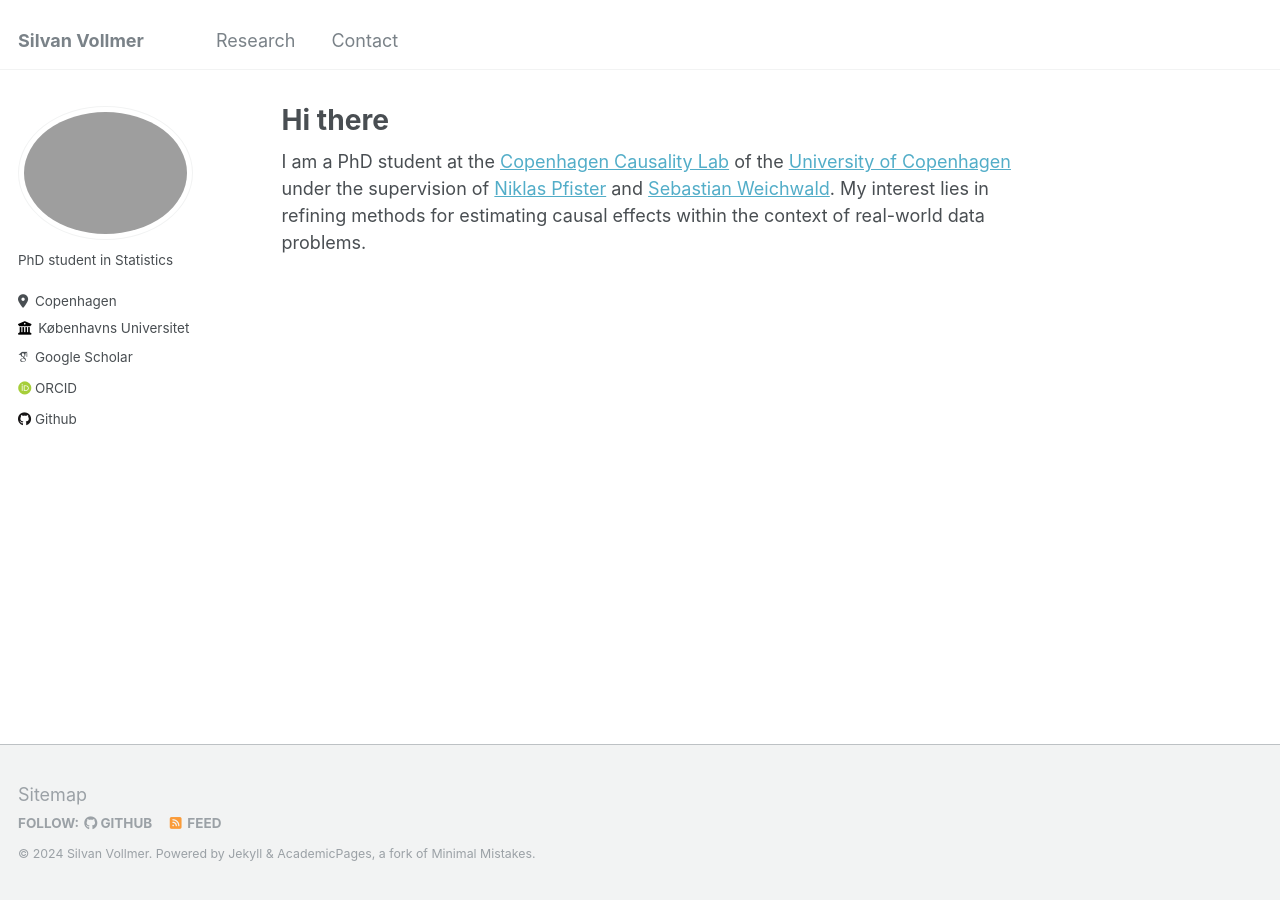
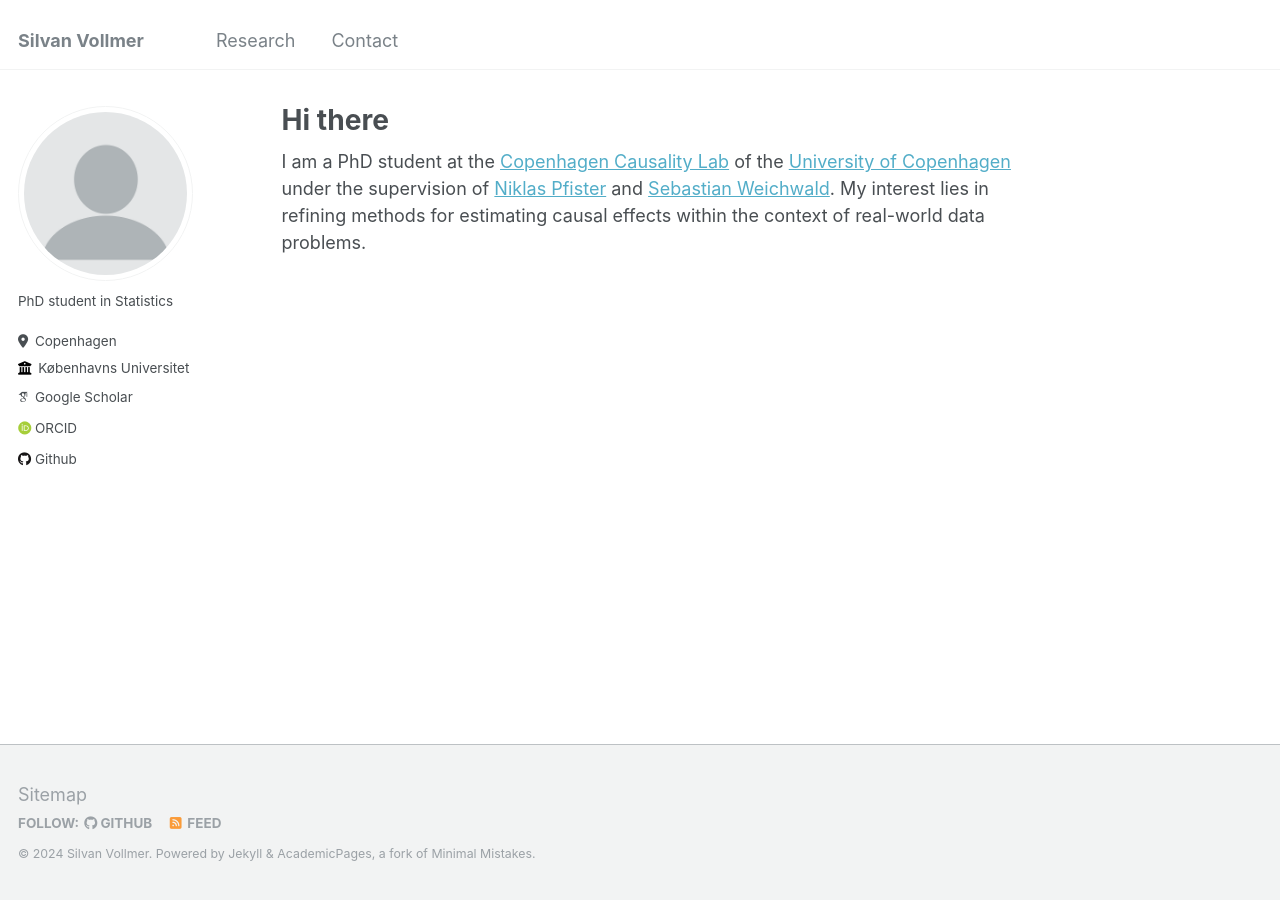
Before and after one commit to silvanvollmer/silvanvollmer.github.io, a Jekyll site: the page built from _pages/about.md, in a window 1280 px wide. Built offline with Jekyll 4.4.1, drawn with Linux system fonts in a browser that asks for light colours; some web fonts are replaced.

Commit message:
Update _config.yml

```diff
--- a/_config.yml
+++ b/_config.yml
@@ -21,7 +21,7 @@ repository               : "academicpages/academicpages.github.io"
 #               Additional customization can be done by editing /_includes/author-profile.html
 author:
   # Biographic information
-  avatar           : "portrait.png"
+  avatar           : "profile.png"
   name             : ""
   pronouns         : # example: "she/her"
   bio              : "PhD student in Statistics"
```
